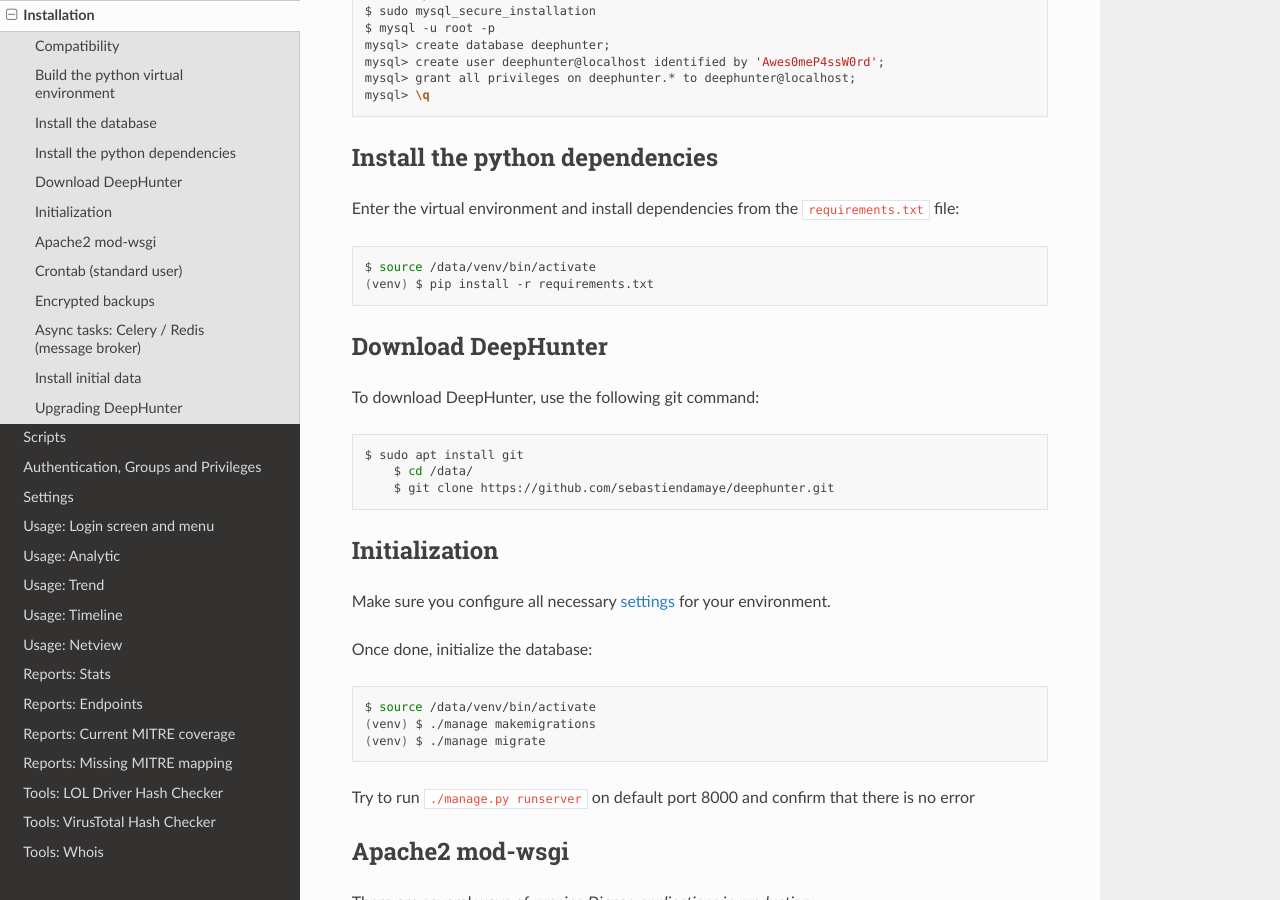
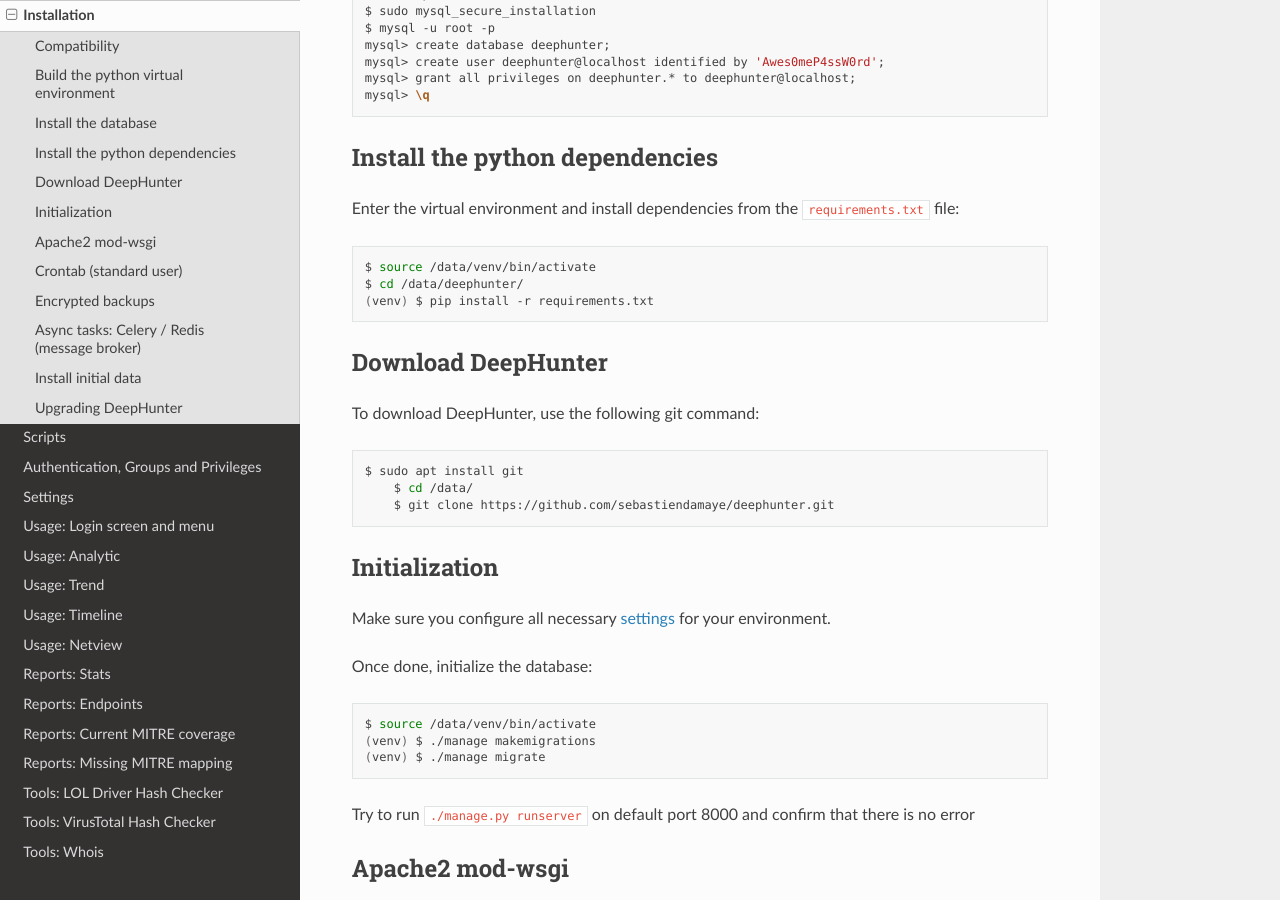
Before and after one commit to wikijm/deephunter, a Sphinx documentation site: the page built from docs/install.rst, in a window 1280 px wide and 900 px high, scrolled down 740 px. Built offline with Sphinx 7.4.7 and the Read the Docs theme 3.1.0, drawn with Linux system fonts in a browser that asks for light colours.

Commit message:
issue #15 (requirements.txt not found)

```diff
--- a/docs/install.rst
+++ b/docs/install.rst
@@ -43,6 +43,7 @@
 .. code-block:: sh
 
 	$ source /data/venv/bin/activate
+	$ cd /data/deephunter/
 	(venv) $ pip install -r requirements.txt
 
 Download DeepHunter
```
